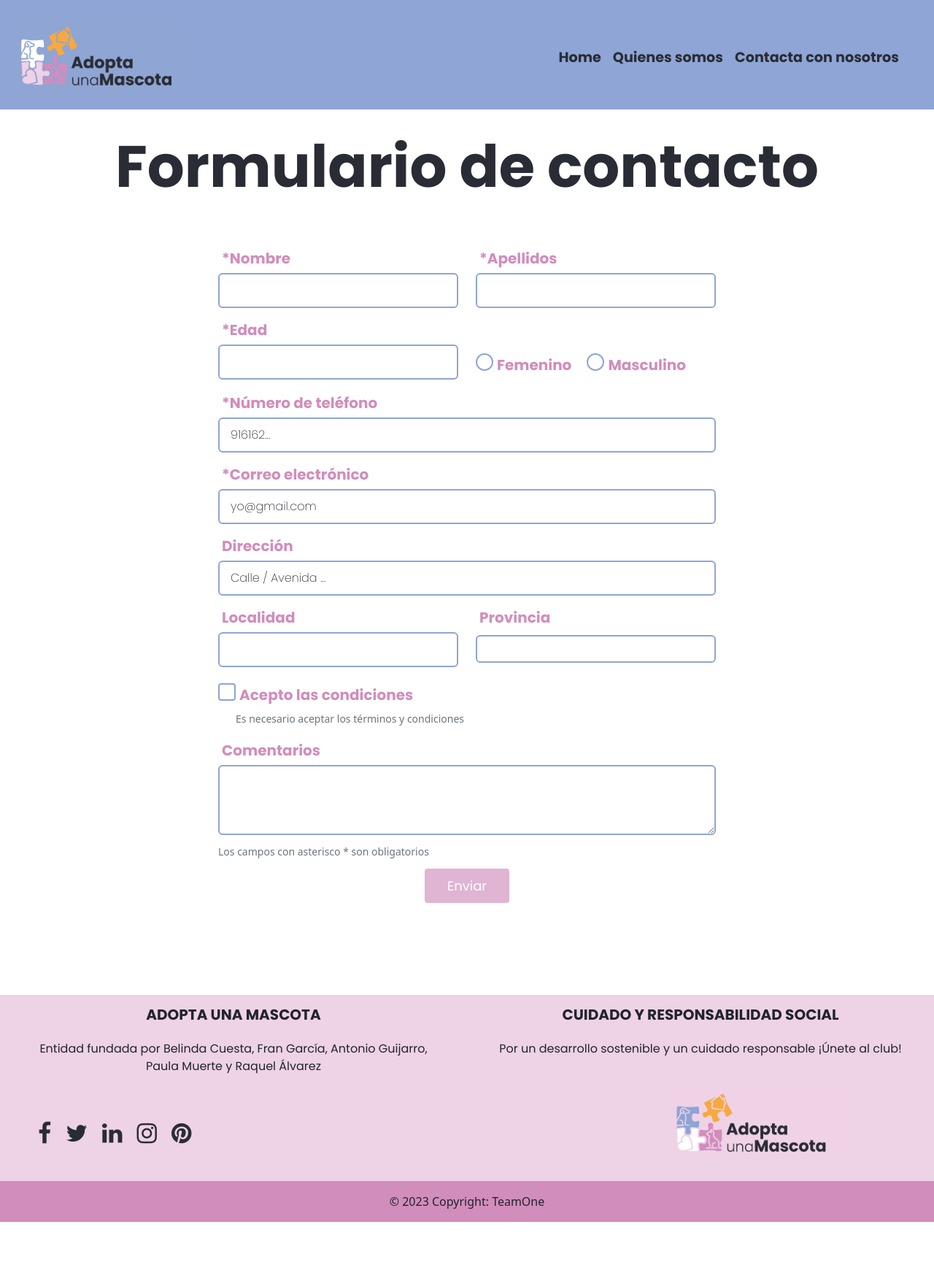
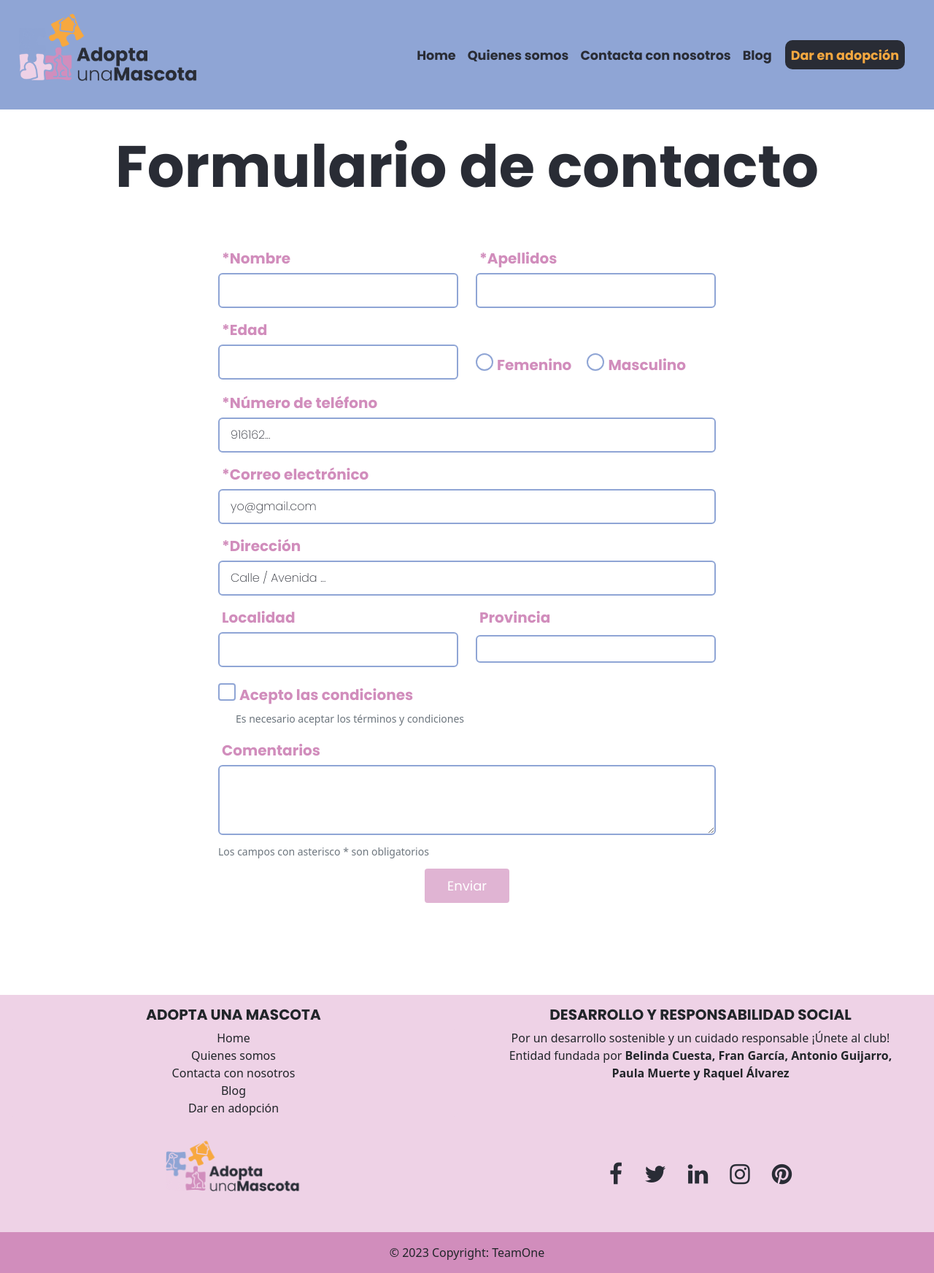
Before and after one commit to FranDevelopSpain/AdoptaUnaMascotaWeb, an Angular app: page /landing in a window 1280 px wide. Shown: the whole page at 73% size. Before the commit the page ends 1674 px from the top, so only its background shows below. Built offline with nearby package versions, Linux system fonts and the light colour scheme.

Commit message:
terminado el formulario, header y footer

```diff
--- a/src/app/Components/footer/footer.component.css
+++ b/src/app/Components/footer/footer.component.css
@@ -8,39 +8,37 @@ footer {
 }
 
 .icons {
-    text-align: left;
+    text-align: center;
+    margin: 0px;
 }
 
 .logo {
-    text-align: right;
+    text-align: center;
 }
 
-.fb-ic {
-    padding-left: 40px;
-}
 
 .fa {
-    padding-right: 20px;
+    padding: 15px;
     color: #292C35;
 }
 
 img {
-    height: 100px;
-    margin-left: 20px;
+    height: 150px;
+    margin: 0px;
 }
 
-h5, p {
+h5{
     padding-top: 15px;
     font-family: 'Poppins', sans-serif;
-}
-
-h5 {
     font-weight: bold;
 }
 
 p {
-    padding-left: 20px;
-    padding-right: 20px;
+    padding-bottom: 0px;
+    padding-top: 0px;
+    padding-left: 30px;
+    padding-right: 30px;
+    margin: 0px;
 }
 
 .footer-copyright {
@@ -54,3 +52,12 @@ p {
 .fa:hover {
     color: #8FA5D5;
 }
+
+.list-group {
+    background-color: #EED2E6 !important;
+}
+
+ul, li {
+    padding: 0px;
+    background-color: #EED2E6 !important;
+}
--- a/src/app/Components/footer/footer.component.html
+++ b/src/app/Components/footer/footer.component.html
@@ -9,23 +9,40 @@
         <!-- COLUMNA IZQUIERDA -->
         <div class="col-md-6 mt-md-0 mt-3">
           <h5 class="text-uppercase font-weight-bold">Adopta Una Mascota</h5>
-          <p>Entidad fundada por Belinda Cuesta, Fran García,
-            Antonio Guijarro, Paula Muerte y Raquel Álvarez
-          </p>
+
+        <ul class="list-group list-group-small">
+          <li class="list-group-item border-0">Home</li>
+          <li class="list-group-item border-0">Quienes somos</li>
+          <li class="list-group-item border-0">Contacta con nosotros</li>
+          <li class="list-group-item border-0">Blog</li>
+          <li class="list-group-item border-0">Dar en adopción</li>
+        </ul>
+
+
         </div>
 
         <!-- COLUMNA DERECHA -->
         <div class="col-md-6 mb-md-0 mb-3">
-          <h5 class="text-uppercase font-weight-bold">Cuidado y responsabilidad social</h5>
-          <p>Por un desarrollo sostenible y un cuidado responsable ¡Únete al club!</p>
+          <h5 class="text-uppercase font-weight-bold">Desarrollo y responsabilidad social</h5>
+          <p>Por un desarrollo sostenible y un cuidado responsable ¡Únete al club!
+            <br>
+            Entidad fundada por <strong>Belinda Cuesta, Fran García,
+            Antonio Guijarro, Paula Muerte y Raquel Álvarez</strong>
+          </p>
         </div>
       </div>
     </div>
 
 
     <div class="container-fluid">
-    <!-- FILA DE ICONOS-->
-    <div class="row">
+    <!-- FILA DE LOGOTIPO-->
+    <div class="row" id="iconosYlogo">
+
+      <div class="col-md-6 logo">
+        <img src="/assets/logo-png.png">
+      </div>
+
+          <!-- FILA DE ICONOS-->
         <div class="col-md-6 py-5 icons">
             <a class="fb-ic" href="https://es-es.facebook.com/" target="_blank">
                 <i class="fa fa-facebook fa-2x"></i>
@@ -43,12 +60,8 @@
               <i class="fa fa-pinterest fa-2x"> </i>
             </a>
         </div>
+      </div>
 
-
-      <div class="col-md-5 logo">
-        <img src="/assets/logo_rosa.png">
-      </div>
-    </div>
   </div>
 
     <!-- FILA DEL COPYRIGHT-->
--- a/src/app/Components/header/header.component.css
+++ b/src/app/Components/header/header.component.css
@@ -19,7 +19,7 @@
     padding-left: 40px;
 }
 img {
-    height: 100px;
+    height: 200px;
     margin-left: 20px;
 }
 
@@ -27,7 +27,7 @@ img {
     font-family: 'Poppins', sans-serif;
     text-align: end;
     color: #292C35 !important;
-    font-size: 1.2rem;
+    font-size: 1.1rem;
     padding-bottom: 0px !important;
     margin-bottom: 0px !important;
 }
@@ -40,3 +40,24 @@ ul {
     padding-bottom: 0px !important;
     margin-bottom: 0px !important;
 }
+
+#adopcion {
+    background-color: #292C35;
+    color: #F7A940 !important;
+    border-radius: 10px;
+    padding: auto;
+    text-align: center;
+    justify-content: center;
+    padding-bottom: 5px !important;
+    margin-left: 10px;
+}
+
+#adopcion:hover {
+    background-color: #F7A940;
+    color: #292C35 !important;
+    border-radius: 10px;
+    padding: auto;
+    text-align: center;
+    justify-content: center;
+    padding-bottom: 5px !important;
+}
--- a/src/app/Components/header/header.component.html
+++ b/src/app/Components/header/header.component.html
@@ -10,7 +10,7 @@
 
 <nav class="navbar navbar-expand-sm navbar-light fixed-top">
   <a class="navbar-brand">
-    <img src="/assets/logo_azul.png" class="d-inline-block align-top" alt="">
+    <img src="/assets/logo-png.png" class="d-inline-block align-top" alt="">
   </a>
 
   <div class="collapse navbar-collapse" id="navbarNav">
@@ -24,6 +24,13 @@
       <li class="nav-item">
         <a class="nav-link" href="#">Contacta con nosotros</a>
       </li>
+       <li class="nav-item">
+        <a class="nav-link" href="#">Blog</a>
+      </li>
+
+      <li class="nav-item">
+        <a class="nav-link" id="adopcion" href="#">Dar en adopción</a>
+      </li>
     </ul>
   </div>
 
--- a/src/app/Models/ContactFormModel.ts
+++ b/src/app/Models/ContactFormModel.ts
@@ -8,11 +8,9 @@ export class ContactFormModel {
     public sexo: string;
     public numeroTelefono: number;
     public email: string;
-    public direccion?: string;
+    public direccion: string;
     public localidad?: string;
     public provincia?: string;
     public condiciones: boolean;
     public comentarios?: string;
-    public passCorrecta: boolean;
-    public repeatPassCorrecta: boolean;
 }
--- a/src/app/Pages/contact-form/contact-form.component.html
+++ b/src/app/Pages/contact-form/contact-form.component.html
@@ -74,8 +74,11 @@
       </div>
 
       <div class="form-group bloque">
-        <label for="direccion">Dirección</label>
-        <input type="text" class="form-control" name="direccion" #direccion [(ngModel)]="ContactModel.direccion" id="direccion" placeholder="Calle / Avenida ...">
+        <label for="direccion">*Dirección</label>
+        <input type="text" class="form-control" name="direccion" #direccion [(ngModel)]="ContactModel.direccion" id="direccion" placeholder="Calle / Avenida ..." required (keyup)="this.validarCamposObligatorios($event)" minlength="5">
+        <div class="invalid-feedback">
+          Introduzca dirección, mínimo 5 caracteres
+        </div>
       </div>
 
       <div class="form-group row bloque">
--- a/src/app/Pages/contact-form/contact-form.component.ts
+++ b/src/app/Pages/contact-form/contact-form.component.ts
@@ -15,7 +15,7 @@ export class ContactFormComponent implements OnInit{
   public mensajeError: string;
   public mensajePassword: string;
   public edadCorrecta: boolean; //booleanas para comprobacion de las password
-  public passWord2Correcta: boolean; //booleanas para comprobacion de las password
+  public direccionCorrecta: boolean; //booleanas para comprobacion de las password
   public nombreCorrecto: boolean;
   public apellidosCorrectos: boolean;
   public telefonoCorrecto: boolean;
@@ -68,6 +68,17 @@ export class ContactFormComponent implements OnInit{
           }
           break;
 
+          case 'direccion':
+            const inputDireccion = document.getElementById('direccion');
+            if (this.ContactModel.direccion.length >= 5) {
+              inputDireccion?.classList.remove('is-invalid');
+              this.direccionCorrecta = true;
+            } else {
+              inputDireccion?.classList.add('is-invalid');
+              this.direccionCorrecta = false;
+            }
+            break;
+
           case 'edad':
             const edadExpresion = {
                 edad: /^\d{2}$/
@@ -118,7 +129,8 @@ export class ContactFormComponent implements OnInit{
         this.apellidosCorrectos == true &&
         this.telefonoCorrecto == true &&
         this.mailCorrecto == true &&
-        this.edadCorrecta == true ) {
+        this.edadCorrecta == true &&
+        this.direccionCorrecta == true) {
           camposCorrectos = true;
       } else {
         camposCorrectos = false
```
